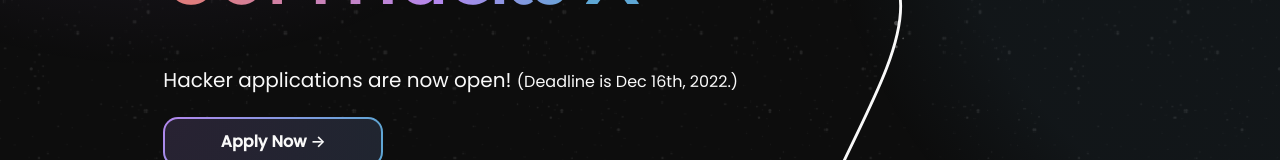
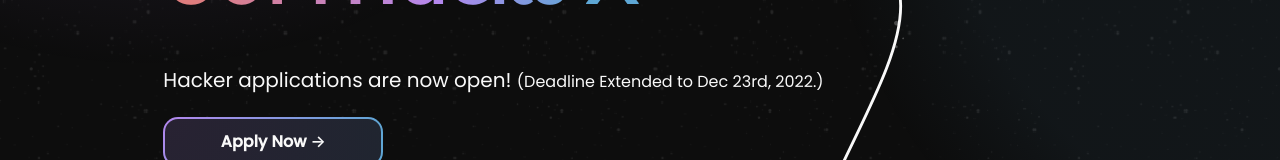
Before and after one commit to UofTHacks-Official/site-x, a Next.js app: page / in a window 1280 px wide. Shown: the part 324-484 px from the top of the page. Built offline with nearby package versions, Linux system fonts and the light colour scheme.

Commit message:
applications extended!

```diff
--- a/components/sections/Hero.jsx
+++ b/components/sections/Hero.jsx
@@ -22,7 +22,7 @@ export const Hero = (props) => {
         </span>
       </Subtitle>
       <DisplayText>UofTHacks X</DisplayText>
-      <Body size="large">Hacker applications are now open! <span style ={{fontSize: "1rem"}}>(Deadline is Dec 16th, 2022.)</span></Body>
+      <Body size="large">Hacker applications are now open! <span style ={{fontSize: "1rem"}}>(Deadline Extended to Dec 23rd, 2022.)</span></Body>
       <ApplyButton />
       <Body><a href='mailto:sponsors@uofthacks.com' style={{color: "#ffff", "textDecoration": "underline"}}>Interested in sponsoring?</a></Body>
     </Wrapper>
```
